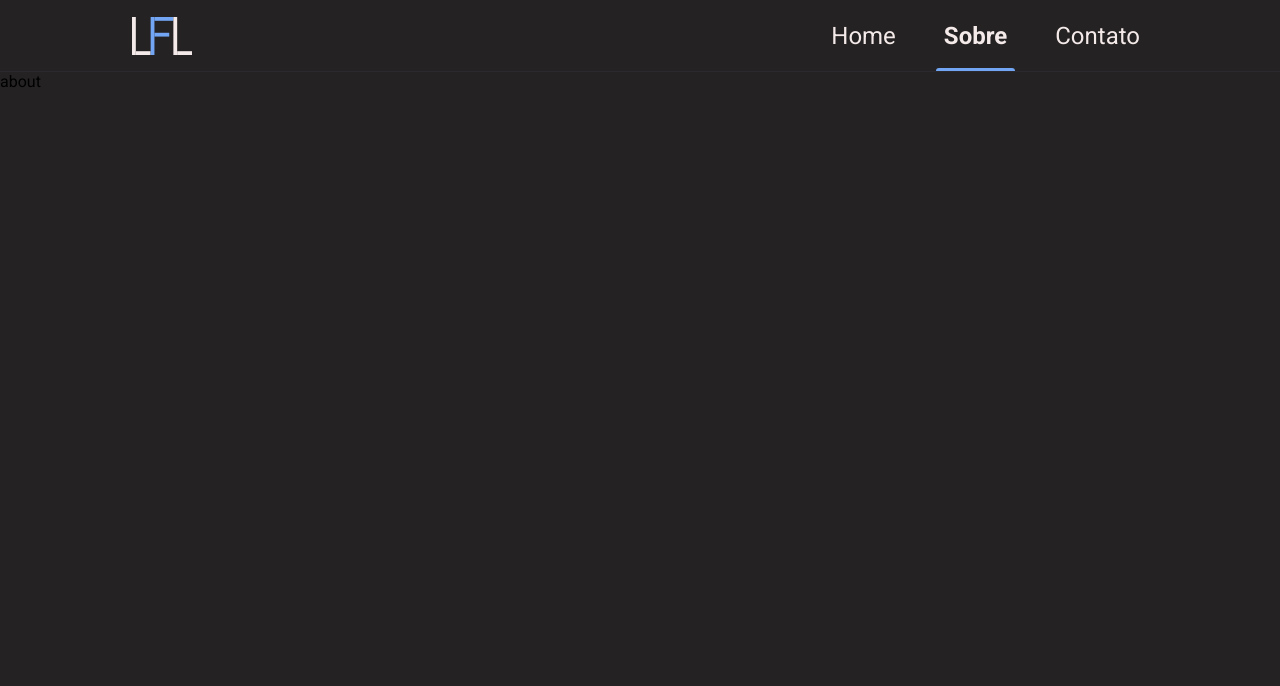
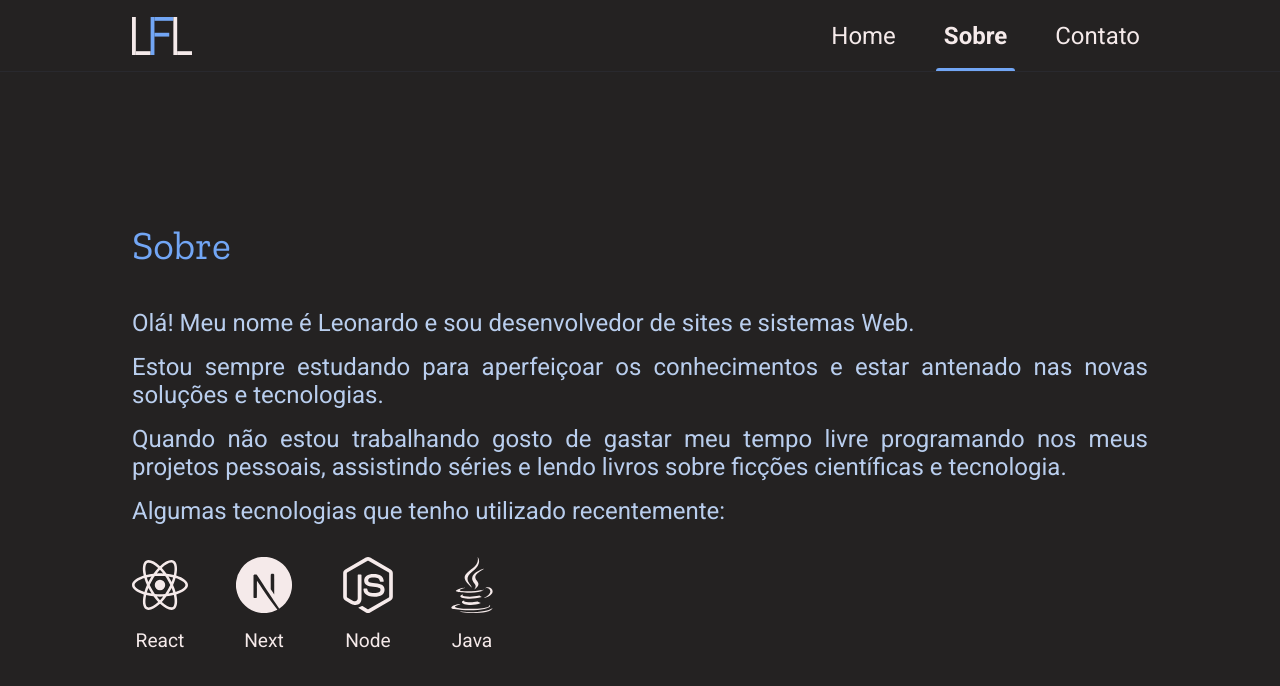
Before and after one commit to leonardolocatti/site, a Next.js app: page /about in a window 1280 px wide. Shown: the top 686 px of the page. Built offline with nearby package versions, Linux system fonts and the light colour scheme.

Commit message:
página sobre finalizada

```diff
--- a/package.json
+++ b/package.json
@@ -11,6 +11,7 @@
     "next": "10.1.3",
     "react": "17.0.2",
     "react-dom": "17.0.2",
+    "react-icons": "^4.2.0",
     "sass": "^1.32.10"
   },
   "devDependencies": {
--- a/src/pages/about.tsx
+++ b/src/pages/about.tsx
@@ -1,3 +1,52 @@
+import Head from 'next/head';
+import { SiReact, SiNextDotJs, SiNodeDotJs, SiJava } from 'react-icons/si';
+
+import styles from '../styles/pages/about.module.scss';
+
 export default function About(): JSX.Element {
-  return <>about</>;
+  return (
+    <>
+      <Head>
+        <title>Sobre | Leonardo Locatti - Dev Web</title>
+      </Head>
+
+      <main className={styles.aboutContainer}>
+        <article className={styles.aboutContent}>
+          <h1>Sobre</h1>
+          <p>
+            Olá! Meu nome é Leonardo e sou desenvolvedor de sites e sistemas
+            Web.
+          </p>
+          <p>
+            Estou sempre estudando para aperfeiçoar os conhecimentos e estar
+            antenado nas novas soluções e tecnologias.
+          </p>
+          <p>
+            Quando não estou trabalhando gosto de gastar meu tempo livre
+            programando nos meus projetos pessoais, assistindo séries e lendo
+            livros sobre ficções científicas e tecnologia.
+          </p>
+          <p>Algumas tecnologias que tenho utilizado recentemente:</p>
+          <div>
+            <span>
+              <SiReact />
+              React
+            </span>
+            <span>
+              <SiNextDotJs />
+              Next
+            </span>
+            <span>
+              <SiNodeDotJs />
+              Node
+            </span>
+            <span>
+              <SiJava />
+              Java
+            </span>
+          </div>
+        </article>
+      </main>
+    </>
+  );
 }
--- /dev/null
+++ b/src/styles/pages/about.module.scss
@@ -0,0 +1,54 @@
+.aboutContainer {
+  max-width: 1080px;
+  margin: 0 auto;
+  padding: 0 2rem;
+  height: calc(100vh - 4.5rem);
+
+  display: flex;
+  align-items: center;
+  justify-content: space-between;
+}
+
+.aboutContent {
+  h1 {
+    font-weight: 400;
+    font-family: 'Zilla Slab', serif;
+    color: var(--blue-500);
+    font-size: 2.5rem;
+
+    margin-bottom: 2.5rem;
+  }
+
+  p {
+    color: var(--blue-300);
+    font-size: 1.5rem;
+    text-align: justify;
+
+    & + p {
+      margin-top: 1rem;
+    }
+  }
+
+  div {
+    margin-top: 2rem;
+    display: inline-flex;
+
+    span {
+      display: flex;
+      flex-direction: column;
+      align-items: center;
+      color: var(--white);
+      font-size: 1.2rem;
+
+      & + span {
+        margin-left: 3rem;
+      }
+
+      svg {
+        height: 3.5rem;
+        width: 3.5rem;
+        margin-bottom: 1rem;
+      }
+    }
+  }
+}
```
Also changed, not shown: 1 other file (tests, documents, lock files or other folders).
